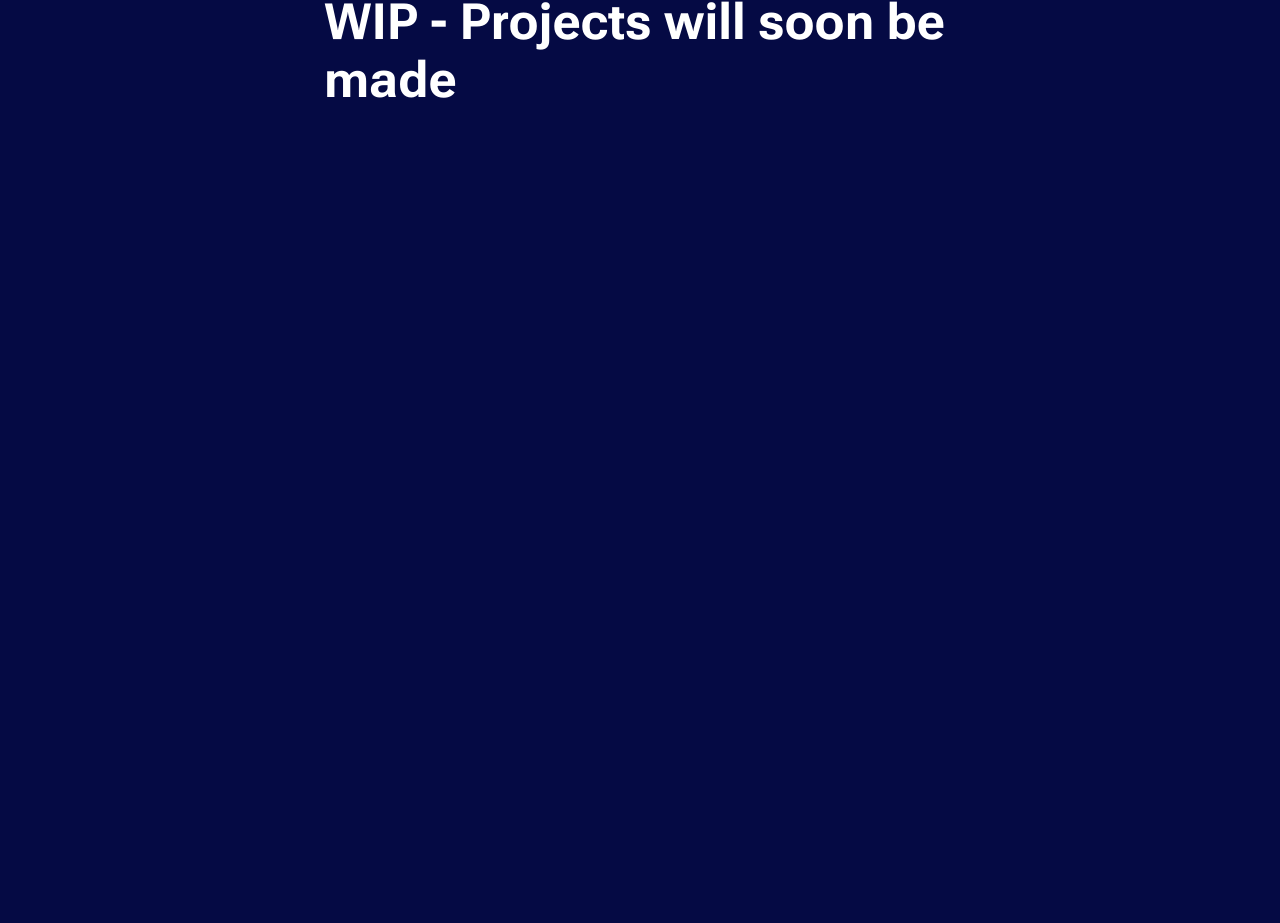
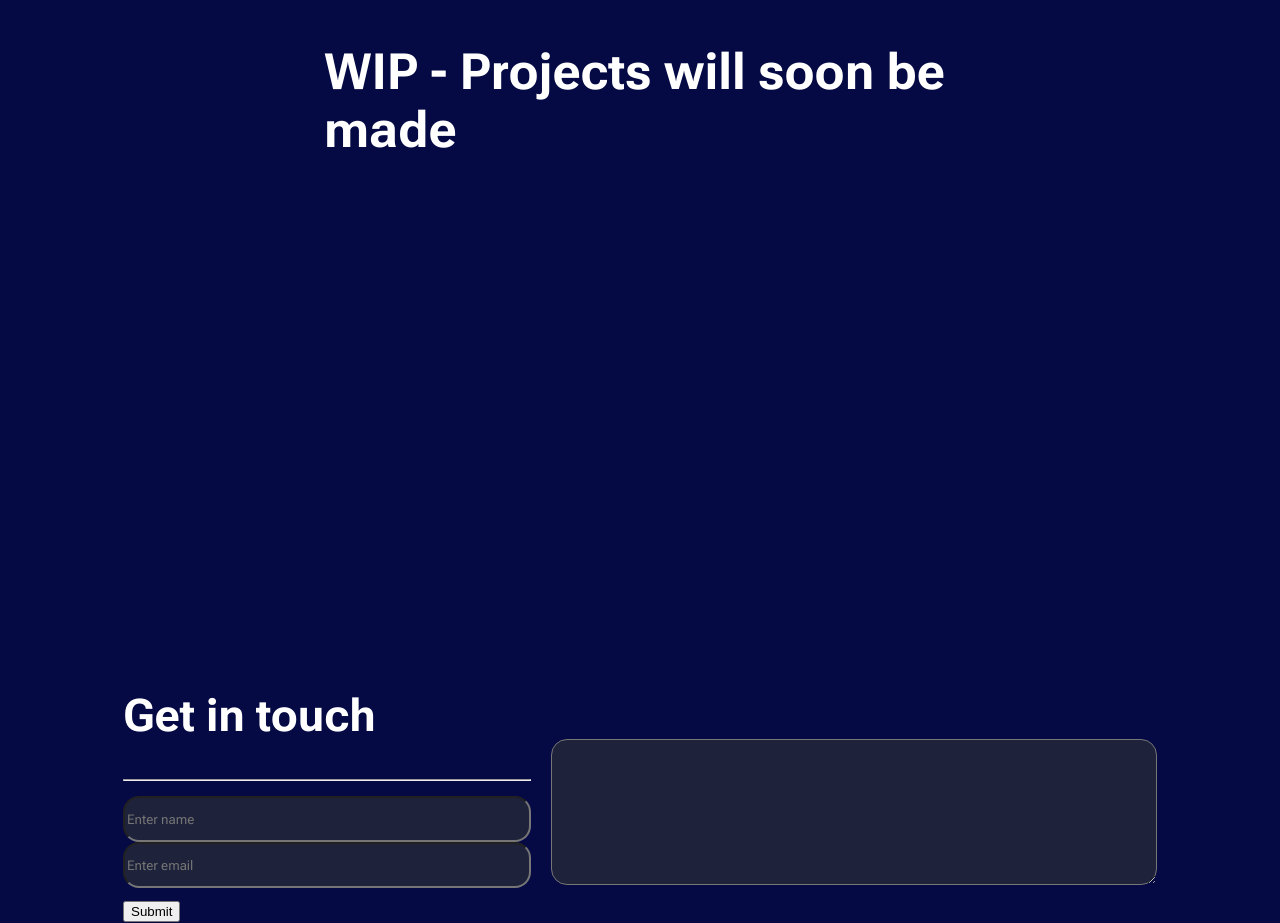
Before and after one commit to irudite/portfolio_website, a website built with Vite: page portfolio website/index.html in a window 1280 px wide. Shown: the part 1877-2800 px from the top of the page. Before the commit the page ends 2310 px from the top, so only its background shows below. Built offline with nearby package versions, Linux system fonts and the light colour scheme.

Commit message:
Setup contact outline

```diff
--- /dev/null
+++ b/portfolio website/css/sections/contact.css
@@ -0,0 +1,37 @@
+.contact {
+    display: flex;
+    justify-content: center;
+    align-items: center;
+    gap: 20px;
+    padding: 10% 20%;
+    font-family: var(--roboto-flex);
+    color: var(--white);
+}
+
+.contact__block-form {
+    font-size: 30px;
+    font-weight: bold;
+}
+
+.contact__block-input {
+    display: flex;
+    flex-direction: column;
+    width: 400px;
+    height: 40px;
+    border-radius: 1rem;
+    color: var(--white);
+    background-color:rgb(30, 35, 59);
+    font-family: var(--roboto-flex);
+}
+
+.contact_msg {
+    display: flex;
+    justify-content: center;
+    align-items: center;
+}
+
+.contact__msg  textarea {
+    height: 140px;
+    width: 600px;
+    margin-top: 50px;
+}
--- a/portfolio website/css/sections/experience.css
+++ b/portfolio website/css/sections/experience.css
@@ -59,15 +59,17 @@
 .heading {
     color: var(--white);
     font-size: 25px;
-    font-weight: 500;
+    font-weight: 600;
 }
 
 .date {
     color: var(--secondary-color);
+    font-weight: 500;
 }
 
 .experience p {
     color: var(--secondary-color);
+    font-weight: 100;
 }
 
 .resume {
--- a/portfolio website/css/style.css
+++ b/portfolio website/css/style.css
@@ -5,6 +5,7 @@
 @import url("sections/hero.css");
 @import url("sections/experience.css");
 @import url("sections/projects.css");
+@import url("sections/contact.css");
 
 :root {
     --background-color: #050A44;
@@ -42,3 +43,7 @@ a {
     text-decoration: none;
     color: var(--white)
 }
+
+p, h1, h2, h3, span {
+    cursor: default;
+}
--- a/portfolio website/index.html
+++ b/portfolio website/index.html
@@ -79,7 +79,9 @@
 
           <div class="experience__block__column--timeline-box">
             <div class="experience__block__column--content">
-              <h3 class="heading"> Computer Vision Research Assistant </h3>
+              <a href="https://wordpress.lehigh.edu/binalab/" target="_blank">
+                <h3 class="heading"> Computer Vision Research Assistant </h3>
+              </a>
               <div class="date">
                 2024 - Present
               </div>
@@ -93,7 +95,9 @@
             </div>
 
             <div class="experience__block__column--content">
-              <h3 class="heading"> Cybersecurity Executive Board Member </h3>
+              <a href="https://www.instagram.com/lehighcybersecurityclub/" target="_blank">
+                <h3 class="heading"> Cybersecurity Executive Board Member </h3>
+              </a>
               <div class="date">
                 2024 - Present
               </div>
@@ -122,9 +126,28 @@
 
     <section class="projects">
       <div class="projects__block">
-        WIP - Projects will soon be made
+        <p>WIP - Projects will soon be made</p>
       </div>
     </section>
+
+    <div class="contact">
+      <div class="contact__block">
+        <form class="contact__block-form">
+
+          <h2> Get in touch </h2>
+          <hr>
+
+          <input type="text" name="name" placeholder="Enter name" class="contact__block-input" required>
+          <input type="email" email="email" placeholder="Enter email" class="contact__block-input" required>
+          <button type="submit"> Submit </button>
+        </form>
+      </div>
+
+      <div class="contact__msg">
+        <textarea name="message" placeholder="Enter message" class="contact__block-input" required>
+        </textarea>
+      </div>
+    </div>
   </div>
 
 
```
